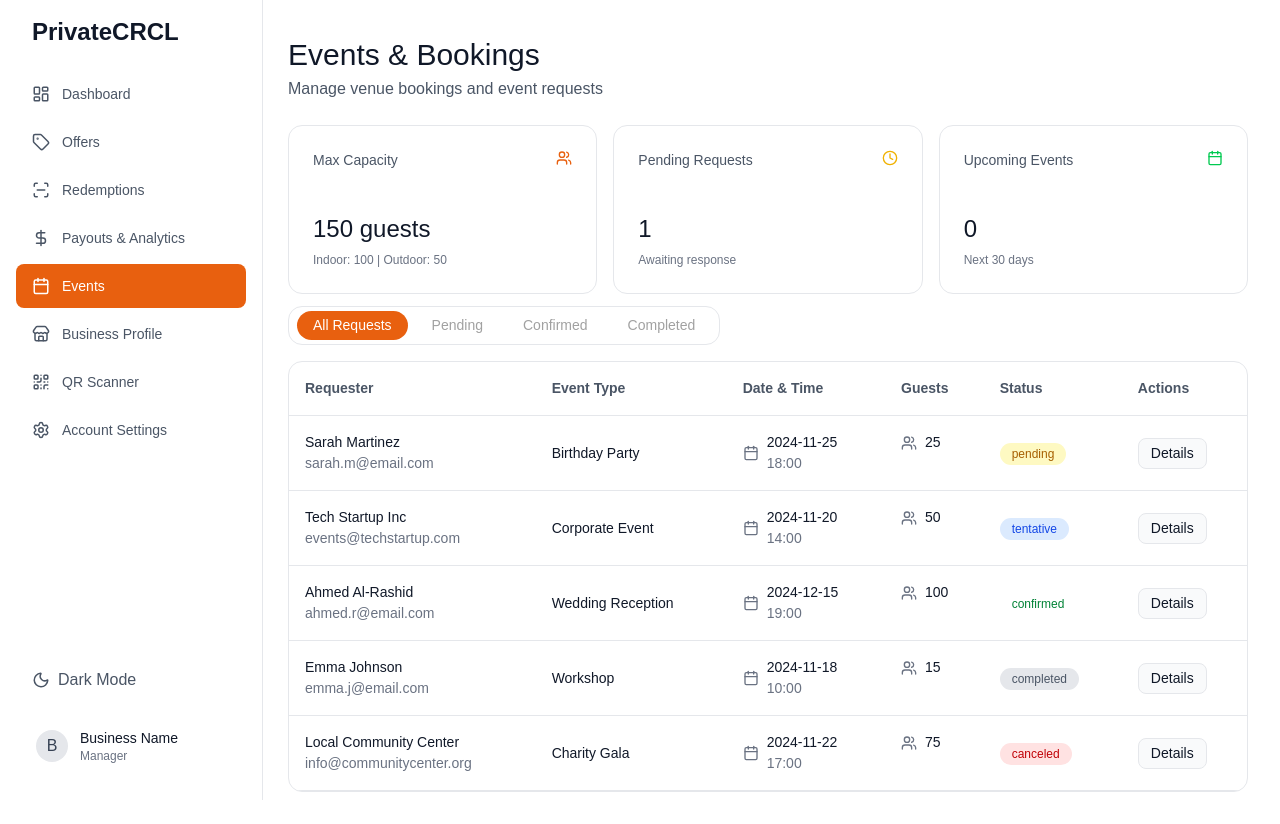
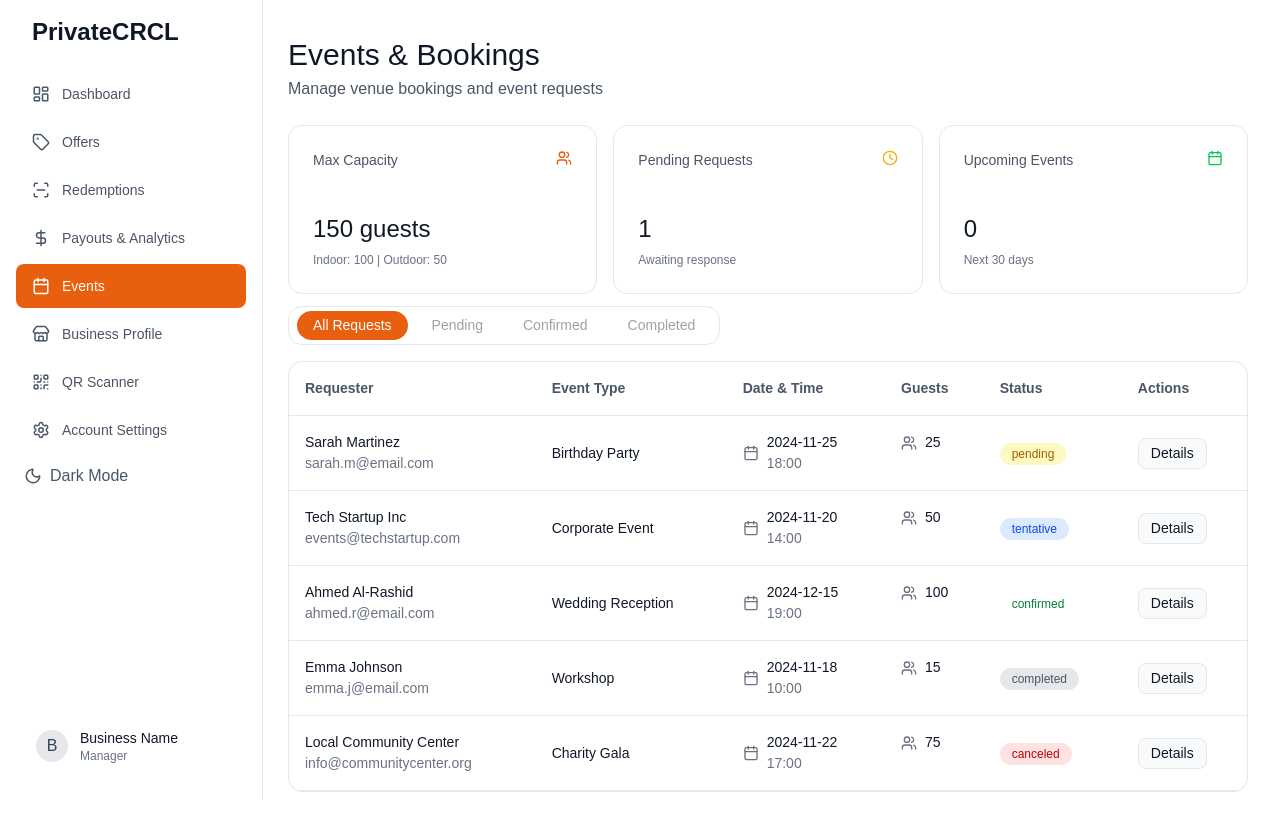
Before and after one commit to Amit25Kumar02/privateCRCL, a Next.js app: page /pages/events in a window 1280 px wide. Built offline with nearby package versions, Linux system fonts and the light colour scheme.

Commit message:
zoom changes done

```diff
--- a/app/component/ThemeToggle.tsx
+++ b/app/component/ThemeToggle.tsx
@@ -9,7 +9,7 @@ export default function ThemeToggle() {
   return (
     <button
       onClick={() => setTheme(theme === "dark" ? "light" : "dark")}
-      className="p-2 rounded-md w-full cursor-pointer "
+      className="p-2 rounded-md w-full cursor-pointer hover:bg-offer-search  "
     >
       {theme === "light" ? (
         <div className=" flex gap-2 items-center">
@@ -17,7 +17,7 @@ export default function ThemeToggle() {
           <span className="text-sidebar-text text-[16px]">Dark Mode</span>
         </div>
       ) : (
-        <div className=" flex gap-2 items-center">
+        <div className=" flex gap-2 items-center ">
           <Sun size={18} className="text-sidebar-text" />
           <span className="text-sidebar-text text-[16px]">Light Mode</span>
         </div>
--- a/app/component/sidebar/page.tsx
+++ b/app/component/sidebar/page.tsx
@@ -32,11 +32,13 @@ export default function Sidebar({ isMobile = false, onClose }: any) {
   return (
     <aside
       className={`
-        bg-offer-search-main text-[var(--text)] border-r border-[var(--border)]
-        h-screen flex flex-col justify-between p-4 fixed top-0
-        ${isMobile ? "w-full left-0 z-50 animate-slideIn" : "w-[263px] left-0"}
-      `}
+    bg-offer-search-main text-text border-r border-border
+- h-screen flex flex-col justify-between p-4 fixed top-0
++ h-screen overflow-y-auto flex flex-col justify-between p-4 fixed top-0
+    ${isMobile ? "w-full left-0 z-50 animate-slideIn" : "w-[263px] left-0"}
+  `}
     >
+
       {isMobile && (
         <button
           onClick={onClose}
@@ -61,7 +63,7 @@ export default function Sidebar({ isMobile = false, onClose }: any) {
                 onClick={onClose}
                 className={`
                   flex items-center gap-3 px-4 py-3 rounded-lg transition
-                  ${active ? "bg-[#E8600F] text-white" : "text-sidebar-text hover:bg-[#E8600F] hover:text-white"}
+                  ${active ? "bg-[#E8600F] text-white" : "text-sidebar-text hover:bg-offer-search hover:text-white"}
                 `}
               >
                 {item.icon}
@@ -69,11 +71,12 @@ export default function Sidebar({ isMobile = false, onClose }: any) {
               </Link>
             );
           })}
+          <ThemeToggle />
         </nav>
       </div>
 
       <div className="p-2 space-y-4">
-        <ThemeToggle />
+
 
         <div className="dark:bg-[#09090B] rounded-xl p-3 flex items-center gap-3">
           <div className="h-[32px] w-[32px] flex items-center justify-center rounded-full bg-[#E5E7EB] dark:bg-[#333] text-[#364153] dark:text-white">
--- a/app/globals.css
+++ b/app/globals.css
@@ -133,3 +133,11 @@
 body {
   font-family: Arial, Helvetica, sans-serif;
 }
+
+html, body {
+  overflow-y: auto;
+}
+
+html {
+  height: auto;
+}
--- a/app/layout.tsx
+++ b/app/layout.tsx
@@ -22,7 +22,7 @@ export default function RootLayout({ children }: { children: React.ReactNode })
   return (
     <html lang="en">
       <body
-        className={`${geistSans.variable} ${geistMono.variable} antialiased`}
+        className={`${geistSans.variable} ${geistMono.variable} antialiased flex-1 overflow-y-auto`}
       >
         <Providers>{children}</Providers>
       </body>
```
